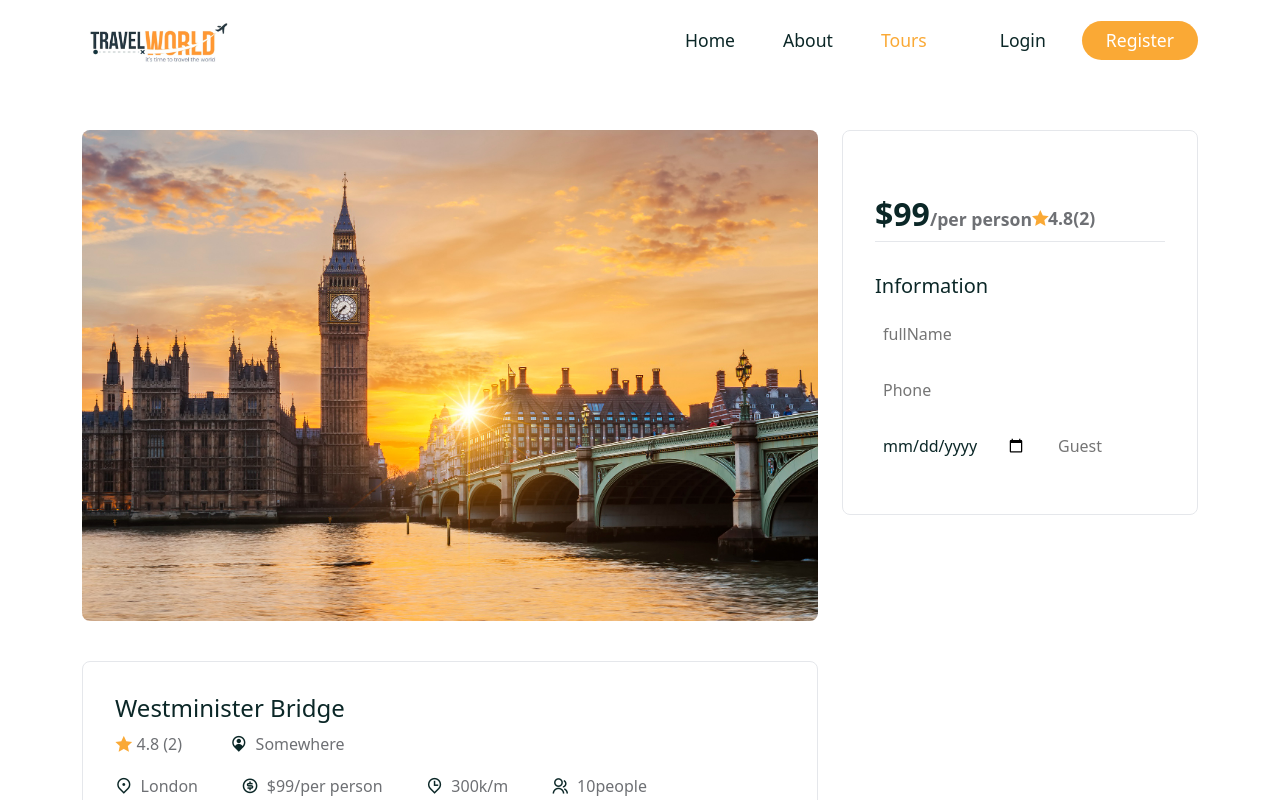
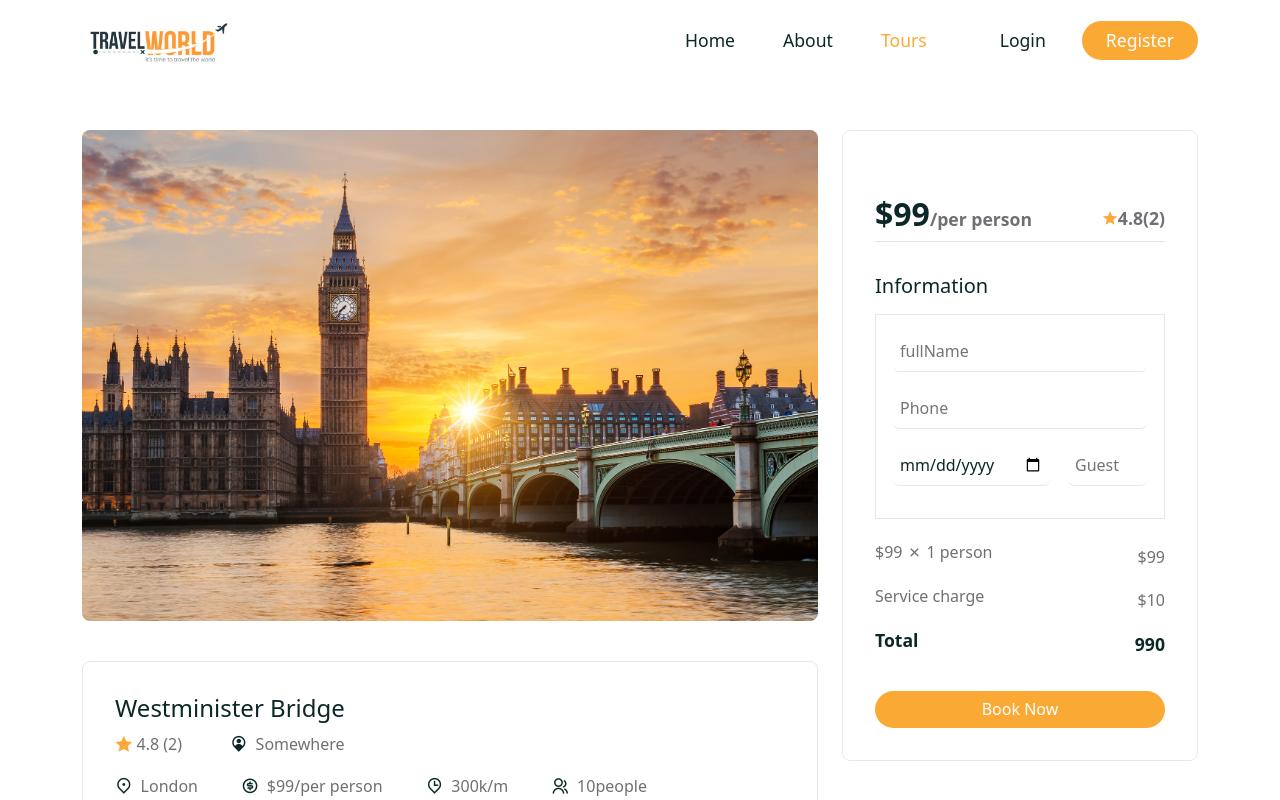
Before and after one commit to Jasika-Kumari/Vacaytrail, a React (Create React App) app in the folder frontend/: page /tours/01 in a window 1280 px wide. Shown: the top 800 px of the page. Built offline with nearby package versions, Linux system fonts and the light colour scheme; a web font is replaced by a local one.

Commit message:
thank you

```diff
--- a/frontend/src/component/Booking/Booking.jsx
+++ b/frontend/src/component/Booking/Booking.jsx
@@ -1,24 +1,41 @@
-import React from 'react'
+import React,{useState} from 'react'
 import './booking.css'
 import {Form , FormGroup, ListGroup, ListGroupItem,Button} from 'reactstrap'
+import {useNavigate} from 'react-router-dom'
 const Booking = ({tour,avgRating}) => {
     const{price,reviews}=tour
+    const navigate = useNavigate()
+    const[credentials,setCredentials]=useState({
+      userId:'01',
+      userEmail:'example@gmail.com',
+      fullName:'',
+      phone:'',
+      guestSize:1,
+      bookAt:''
+    })
     const handleChange=e=>{
-
+      setCredentials(prev=>({...prev,[e.target.id]:e.target.value}))
+    };
+    const serviceFee=10
+    const totalAmount=Number(price)*Number(credentials.guestSize)*Number(serviceFee)
+    //send data to the server
+    const handleClick=e=>{
+      e.preventDefault();
+      navigate('/thank-you');
     }
   return (
     <div className="booking">
-        <div className="booking__top d-flex align-items-center.justify-content-between">
+        <div className="booking__top d-flex align-items-center justify-content-between">
             <h3>${price}<span>/per person</span></h3>
             <span className='tour__rating d-flex align-items-center '>
-           <i class="ri-star-fill"></i>{avgRating===0?null:avgRating}
+           <i class="ri-star-s-fill"></i>{avgRating===0?null:avgRating}
            ({reviews?.length})
 
            </span>
         </div>
         <div className="booking__form">
             <h5>Information</h5>
-            <Form className="booking__info-form">
+            <Form className="booking__info-form" onSubmit={handleClick}>
                <FormGroup>
                 <input type='text' placeholder='fullName' id='fullName' required onChange={handleChange}/>
                </FormGroup>
@@ -31,6 +48,23 @@ const Booking = ({tour,avgRating}) => {
                </FormGroup>
             </Form>
         </div>
+        <div className="booking__bottom">
+          <ListGroup>
+            <ListGroupItem className='border-0 px-0'>
+                <h5 className='d-flex align-items-center gap-1 '>${price}<i class="ri-close-line"></i>1 person</h5>
+                <span>${price}</span>
+            </ListGroupItem>
+            <ListGroupItem className='border-0 px-0'>
+                <h5>Service charge</h5>
+                <span>${serviceFee}</span>
+            </ListGroupItem>
+            <ListGroupItem className='border-0 px-0 total'>
+                <h5>Total</h5>
+                <span>{totalAmount}</span>
+            </ListGroupItem>
+          </ListGroup>
+          <Button className='btn primary__btn w-100 mt-4' onClick={handleClick}>Book Now</Button>
+        </div>
     </div>
   )
 }
--- a/frontend/src/component/Booking/booking.css
+++ b/frontend/src/component/Booking/booking.css
@@ -38,6 +38,32 @@
     border-radius: .5rem;
     color: var(--heading-color);
     font-size: 1rem;
+    border: none;
     border-bottom: 1px solid rgb(229,231,235);
-    border: none;
+
 }
+.booking__form input:focus{
+    outline: none;
+}
+.booking__info-form{
+    padding: 1rem;
+    border: 1px solid rgb(229,231,235);
+}
+.booking__bottom li{
+    display: flex;
+    align-items: center;
+    justify-content: space-between;
+}
+.booking__bottom li h5, .booking__bottom li span{
+   font-size: 1rem;
+   color: var(--text-color);
+   font-weight: 500;
+}
+.booking__bottom{
+    margin-top: 1rem;
+}
+.total h5,.total span{
+    color: var(--heading-color) !important;
+    font-weight: 700 !important;
+    font-size: 1.1rem !important;
+}
--- /dev/null
+++ b/frontend/src/pages/ThankYou.jsx
@@ -0,0 +1,25 @@
+import React from "react";
+import { Container, Row, Col, Button } from "reactstrap";
+import { Link } from "react-router-dom";
+import '../styles/thank-you.css';
+
+const ThankYou = () => {
+
+    return <section>
+            <Container>
+                <Row>
+                    <Col lg='12' className="pt-5 text-center">
+                        <div className="thank__you">
+                            <span><i className="ri-checkbox-circle-line"></i></span>
+                             <h1 className="mb-3 fw-semibold">Thank You</h1>
+                             <h3 className="mb-4">Your tour is Booked</h3>
+                             <Button className="btn primary__btn w-25"><Link to='/home'>Back To Home</Link></Button>
+                        </div>
+                    </Col>
+                </Row>
+            </Container>
+        </section>
+
+};
+
+export default ThankYou;
--- a/frontend/src/pages/TourDetails.jsx
+++ b/frontend/src/pages/TourDetails.jsx
@@ -6,6 +6,7 @@ import tourData from '../assets/data/tours'
 import calculateAvgRating from '../utils/avgRating'
 import avatar from '../assets/images/avatar.jpg'
 import Booking from '../component/Booking/Booking'
+import Newsletter from '../shared/Newsletter'
 const TourDetails = () => {
   const {id} =useParams()
   const reviewMsgRef=useRef('')
@@ -102,7 +103,7 @@ const TourDetails = () => {
         </Row>
       </Container>
     </section>
-
+      <Newsletter/>
     </>
   )
 }
--- a/frontend/src/router/Routers.jsx
+++ b/frontend/src/router/Routers.jsx
@@ -6,6 +6,7 @@ import TourDetails from './../pages/TourDetails';
 import Login from './../pages/Login';
 import Register from './../pages/Register';
 import SearchResultList from './../pages/SearchResultList';
+import ThankYou from '../pages/ThankYou'
 
 const Routers = () => {
   return (
@@ -16,6 +17,7 @@ const Routers = () => {
     <Route path='/tours/:id' element={<TourDetails/>}/>
     <Route path='/login' element={<Login/>}/>
     <Route path='/register' element={<Register/>}/>
+    <Route path='/thank-you' element={<ThankYou/>}/>
     <Route path='/tours/search' element={<SearchResultList/>}/>
    </Routes>
   )
--- /dev/null
+++ b/frontend/src/styles/thank-you.css
@@ -0,0 +1,10 @@
+.thank__you span i{
+    font-size: 4rem;
+    color: green;
+
+}
+
+.thank__you h1{
+    font-size: 3.6rem;
+    font-family: var(--subtitle-font-name);
+}
```
